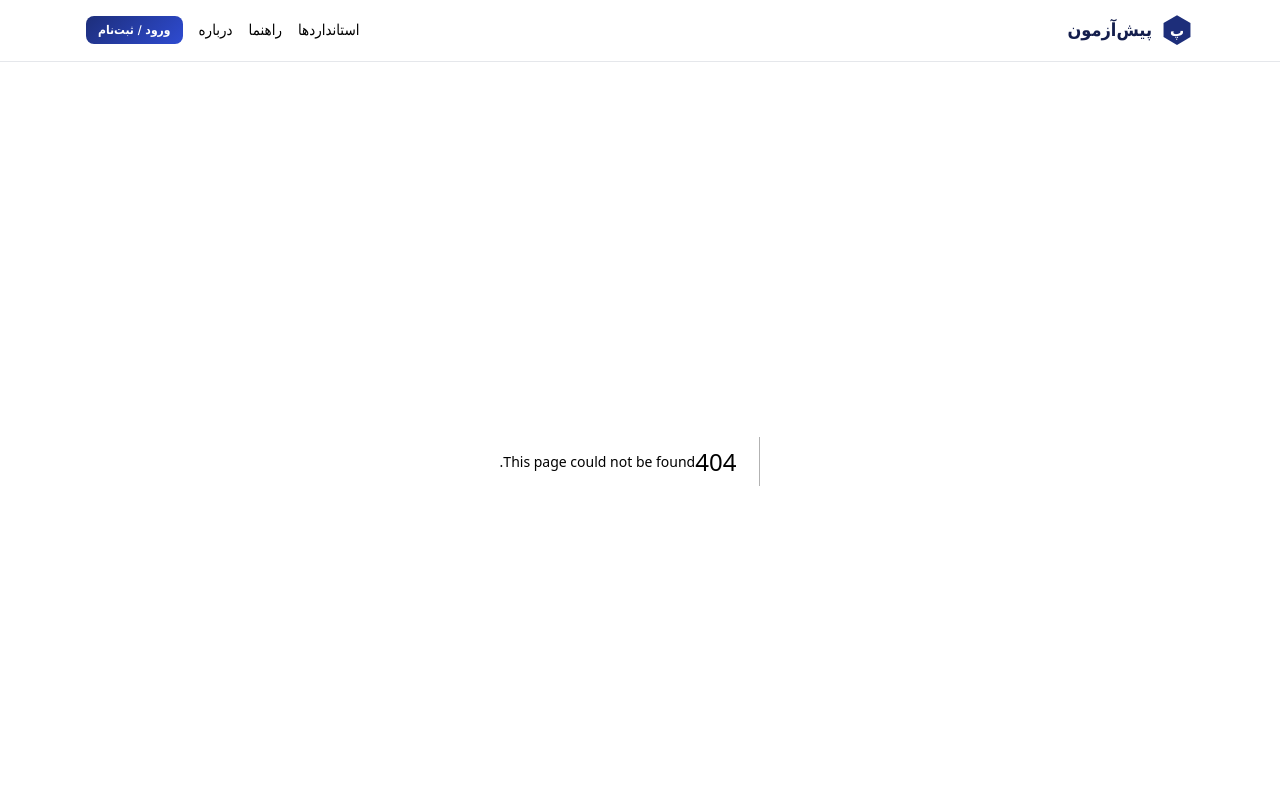
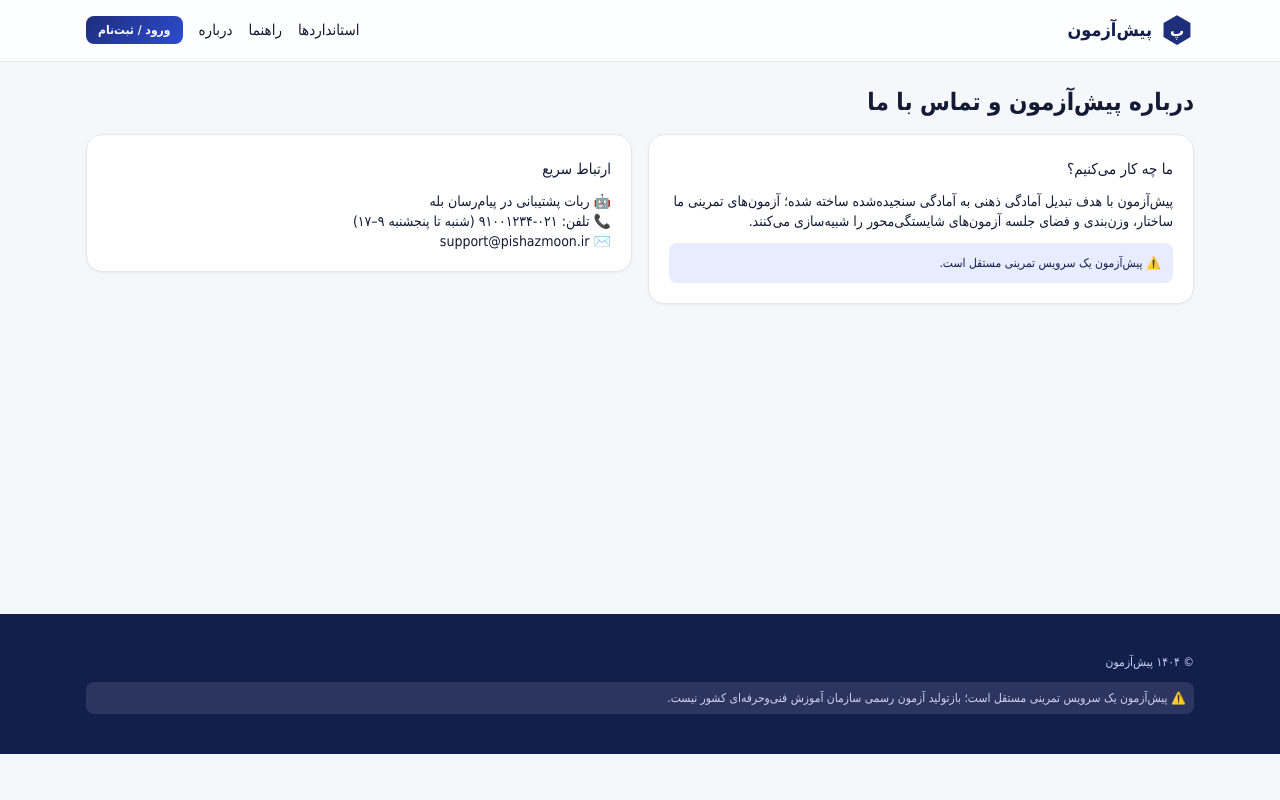
Before and after one commit to farhadshadkam/pishazmoon, a Next.js app: page /about in a window 1280 px wide. Before the commit this address had no page. Shown: the top 800 px of the page. Built offline with nearby package versions, Linux system fonts and the light colour scheme; a small style sheet from the web is missing.

Commit message:
Create page.tsx

```diff
--- /dev/null
+++ b/src/app/about/page.tsx
@@ -0,0 +1,5 @@
+export default function About(){return(<div dir="rtl" className="mt-6"><h1 className="text-2xl font-bold">درباره پیش‌آزمون و تماس با ما</h1>
+<div className="grid md:grid-cols-2 gap-4 mt-4 items-start"><div className="card"><h3>ما چه کار می‌کنیم؟</h3>
+<p className="text-sm mt-2">پیش‌آزمون با هدف تبدیل آمادگی ذهنی به آمادگی سنجیده‌شده ساخته شده؛ آزمون‌های تمرینی ما ساختار، وزن‌بندی و فضای جلسه آزمون‌های شایستگی‌محور را شبیه‌سازی می‌کنند.</p>
+<div className="mt-3 bg-[#E7ECFF] text-[#141E4D] rounded-lg p-3 text-xs">⚠️ پیش‌آزمون یک سرویس تمرینی مستقل است.</div></div>
+<div className="card"><h3>ارتباط سریع</h3><p className="text-sm mt-2">🤖 ربات پشتیبانی در پیام‌رسان بله</p><p className="text-sm">📞 تلفن: ۰۲۱-۹۱۰۰۱۲۳۴ (شنبه تا پنجشنبه ۹–۱۷)</p><p className="text-sm">✉️ support@pishazmoon.ir</p></div></div></div>)}
```
